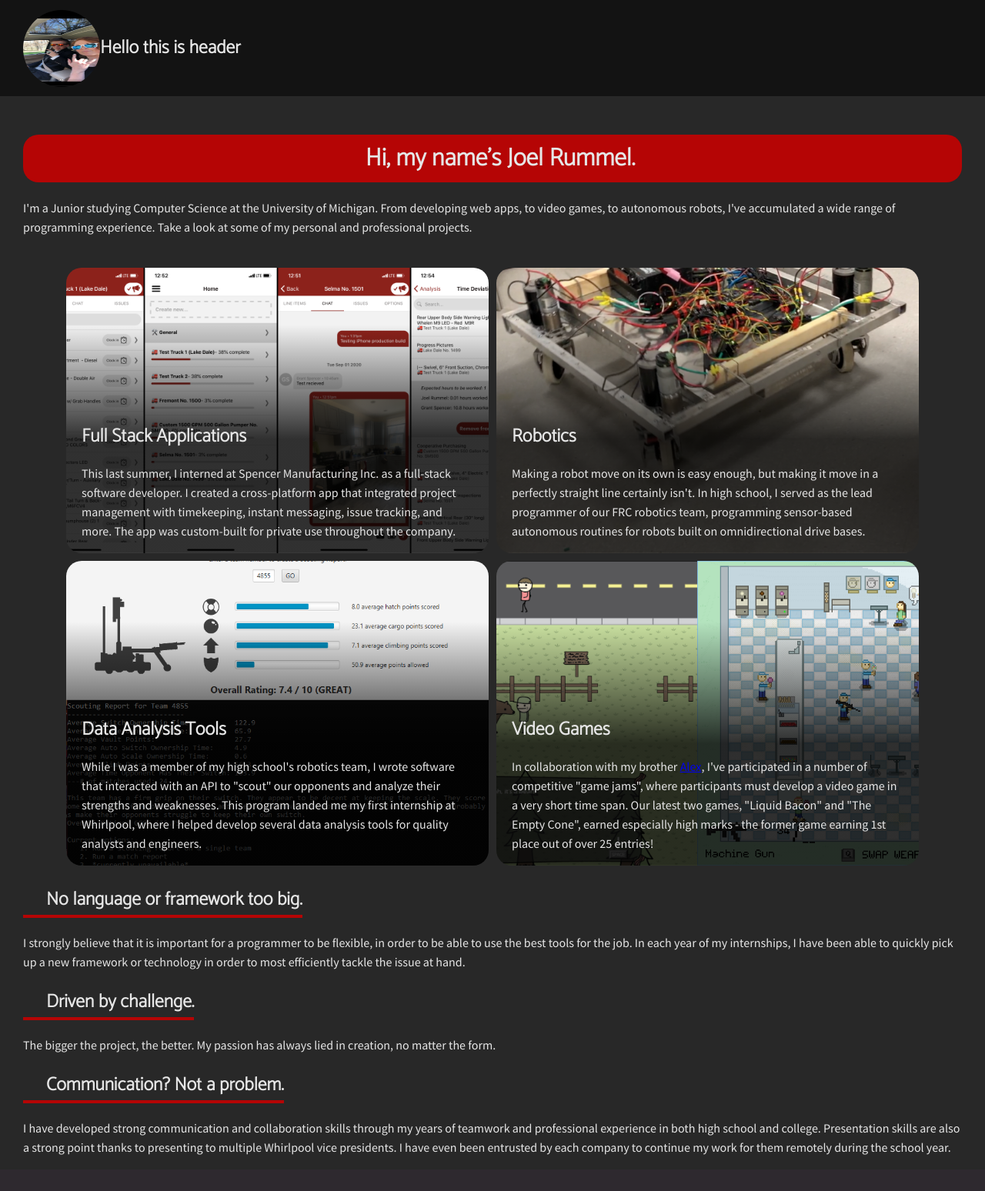
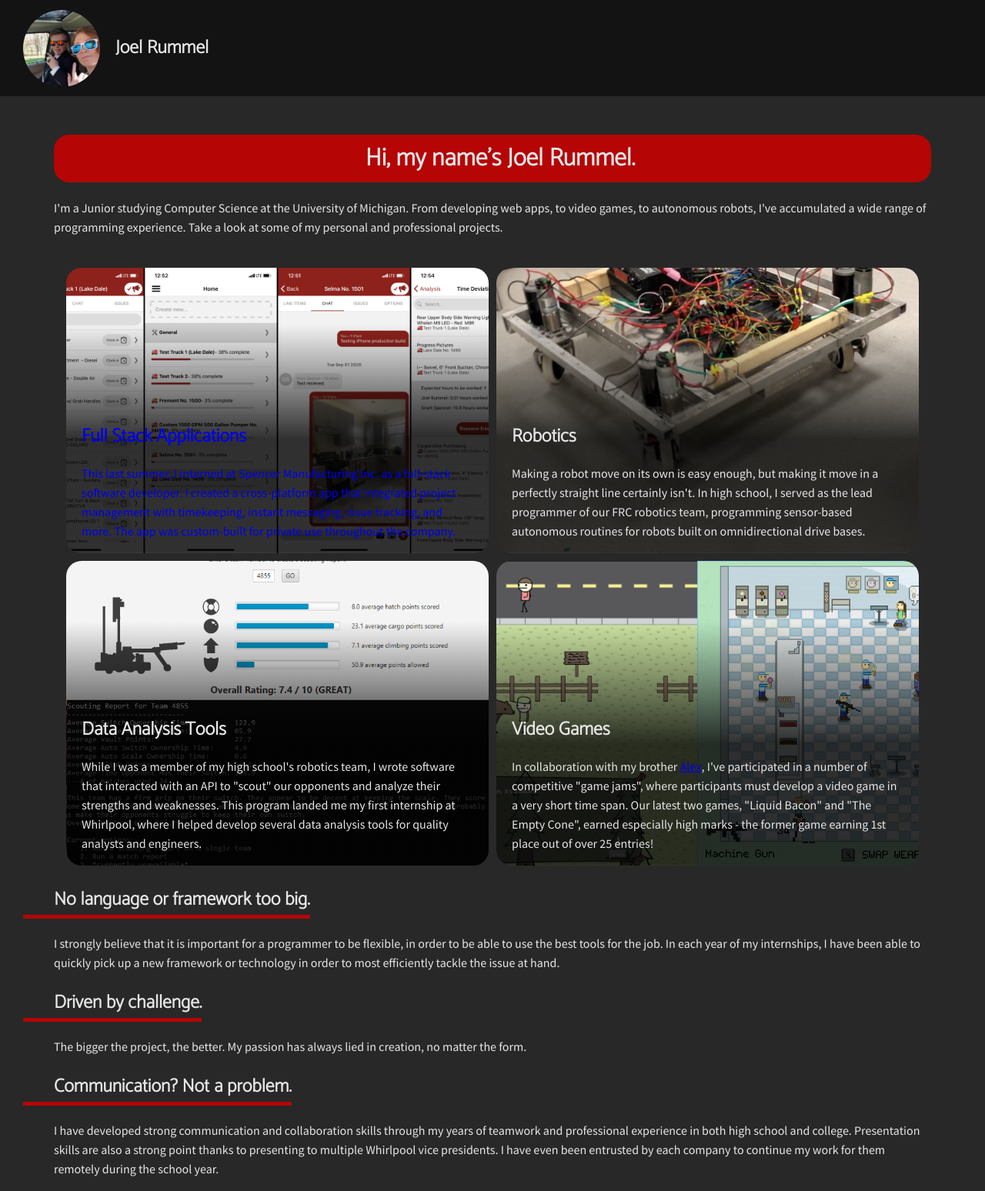
Before and after one commit to JoelRummel/joelrummel.net, a PHP site: page / in a window 1280 px wide. Shown: the whole page at 77% size. Before the commit the page ends 1501 px from the top, so only its background shows below. Run offline with PHP 8.4, Linux system fonts and the light colour scheme.

Commit message:
Style changes, added headshot, linked apps page

```diff
--- a/index.php
+++ b/index.php
@@ -7,12 +7,12 @@
 		and professional projects.</p>
 </div>
 <div id="FourSquares">
-	<div id="FullStackAppsSquare" class="Square">
+	<a href="fullstackapps.php" class="Square" id="FullStackAppsSquare">
 		<h2 class="SquareHeader">Full Stack Applications</h2>
 		<p class="SquareBody">This last summer, I interned at Spencer Manufacturing Inc. as a full-stack software
 			developer. I created a cross-platform app that integrated project management with timekeeping, instant
 			messaging, issue tracking, and more. The app was custom-built for private use throughout the company.</p>
-	</div>
+	</a>
 	<div id="RoboticsSquare" class="Square">
 		<h2 class="SquareHeader">Robotics</h2>
 		<p class="SquareBody">Making a robot move on its own is easy enough, but making it move in a perfectly straight
--- a/init.php
+++ b/init.php
@@ -9,7 +9,7 @@
 <body>
 
 	<div id="Header">
-		<img src="images/Headshot.jpg" id="Headshot" />
-		<h2>Hello this is header</h2>
+		<img src="images/Headshot.png" id="Headshot" />
+		<h2>Joel Rummel</h2>
 	</div>
 	<div id="Content">
--- a/style.css
+++ b/style.css
@@ -13,6 +13,9 @@ body {
 	align-items: center;
 	padding-left: 30px;
 	margin-bottom: 50px;
+}
+#Header h2 {
+	margin-left: 20px;
 }
 #Headshot {
 	border-radius: 50%;
@@ -31,17 +34,29 @@ h1 {
 	border-radius: 20px;
 	padding-left: 25px;
 	text-align: center;
+	margin-left: 40px;
+	margin-right: 40px;
 }
 h1, h2 {
 	font-family: "Catamaran", sans-serif;
 }
 .SectionHeader {
 	display: table; /* keep the background color wrapped tight */
-	border-bottom: 4px solid #B50505;
-	padding-left: 30px;
+	border-bottom: 5px solid #B50505;
+	padding-left: 40px;
+	padding-bottom: 0px;
+}
+.BlurbBody {
+	padding-left: 40px;
 }
 p {
 	line-height: 25px;
+	padding-left: 40px;
+	padding-right: 40px;
+}
+li {
+	line-height: 25px;
+	margin-left: 40px;
 }
 #LandingHeader {
 
@@ -60,12 +75,16 @@ p {
 	min-width: 300px;
 	padding-left: 20px;
 	padding-right: 20px;
+	text-decoration: none;
 	background-color: gray;
 	background-position: center;
 	background-size: cover;
 	-webkit-box-sizing: border-box;
 	-moz-box-sizing: border-box;
 	box-sizing: border-box;
+}
+.Square:visited {
+	color: #e6e6e6;
 }
 .Square:hover {
 	color: #B50505;
@@ -79,6 +98,10 @@ p {
 .SquareHeader {
 	margin-bottom: 0px;
 }
+.SquareBody {
+	padding-left: 0px;
+	padding-right: 0px;
+}
 #FullStackAppsSquare {
 	background-image: linear-gradient(rgba(0, 0, 0, 0) 20%, rgba(0, 0, 0, 0.8) 60%), url("images/SpencerAppSquareImage.png");
 }
```
Also changed, not shown: images/Headshot.png (added).
